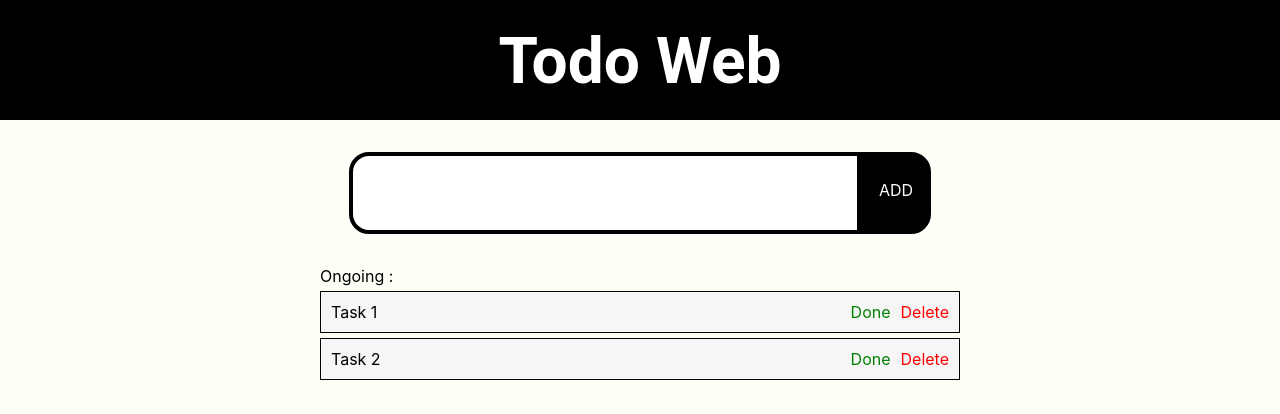
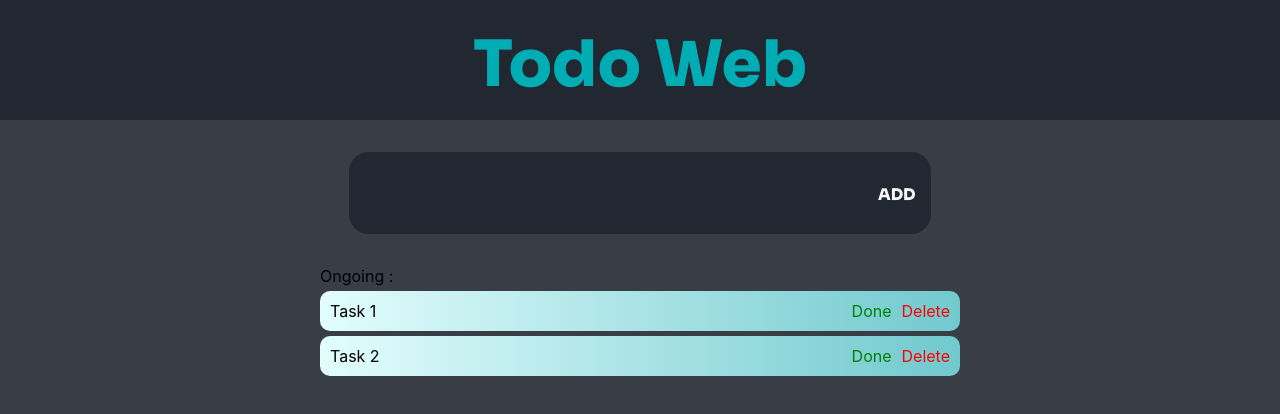
Before and after one commit to anuraq/todo-redux, a Next.js app: page / in a window 1280 px wide. Shown: the top 414 px of the page. Built offline with nearby package versions, Linux system fonts and the light colour scheme.

Commit message:
changed website ui

```diff
--- a/component/AddTodo/AddTodo.module.css
+++ b/component/AddTodo/AddTodo.module.css
@@ -4,33 +4,39 @@
     display: flex;
 }
 .inpBox {
-    border: 4px solid black;
+    border: 4px solid #222831;
     height: 82px;
     width: 40vw;
+    color: #EEEEEE;
     border-radius: 20px 0 0 20px;
     padding: 10px;
     font-size: 2.5rem;
+    background-color: #222831;
 }
 .inpBox:focus {
     outline: none;
 }
 .addBtn {
-    background-color: black;
+    background-color: #222831;
     height: 82px;
     border-radius: 0 20px 20px 0;
-    padding: 24px 13px;
+    padding: 28px 13px;
     text-align: center;
     text-decoration: none;
+    font-weight: bold;
+    font-family: 'Sora', sans-serif;
     display: inline-block;
-    border: 4px solid black;
+    border: 4px solid #222831;
     width: 70px;
-    color: white;
+    color: #F6F6F6;
     cursor: pointer;
+    user-select: none;
 }
 
 .addBtn:active {
-    background-color: white;
-    color: black;
-    border: 4px solid black;
+    background-color: #393E46;
+    color: #F6F6F6;
+    border: 4px solid #222831;
     border-left-style: none;
+    padding: 28px 17px;
 }
--- a/component/NavBar/NavBar.module.css
+++ b/component/NavBar/NavBar.module.css
@@ -1,13 +1,16 @@
+@import url('https://fonts.googleapis.com/css2?family=Sora:wght@800&display=swap');
+
 .navBar {
     width: 100vw;
     height: 15vh;
-    background-color: black;
+    background-color: #222831;
     padding-top: 1.5rem;
+
 }
 .todoText {
-    font-family: 'Roboto', 'Courier New', Courier, monospace;
+    font-family: 'Sora', sans-serif;
     font-weight: bolder;
     font-size: 4rem;
     text-align: center;
-    color: white;
+    color: #00ADB5;
 }
--- a/component/Todo/Todo.module.css
+++ b/component/Todo/Todo.module.css
@@ -1,7 +1,8 @@
 .todoCon {
-    background-color: #F6F6F6;
-    border: 1px solid black;
+    background-color: #EEEEEE;
+    border-radius: 10px;
     width: 50vw;
+    background: linear-gradient(90deg, #E3FDFD, #71C9CE);
     padding: 10px;
     margin-top: 5px;
 }
@@ -20,5 +21,5 @@
     color: red;
 }
 .redoBtn{
-    color: rgb(4, 147, 204) !important;
+    color: blue !important;
 }
--- a/styles/globals.css
+++ b/styles/globals.css
@@ -4,7 +4,7 @@ body {
   margin: 0;
   font-family: -apple-system, BlinkMacSystemFont, Segoe UI, Roboto, Oxygen,
     Ubuntu, Cantarell, Fira Sans, Droid Sans, Helvetica Neue, sans-serif;
-  background-color: #FDFFF7;
+  background-color: #393E46;
 }
 
 a {
```
